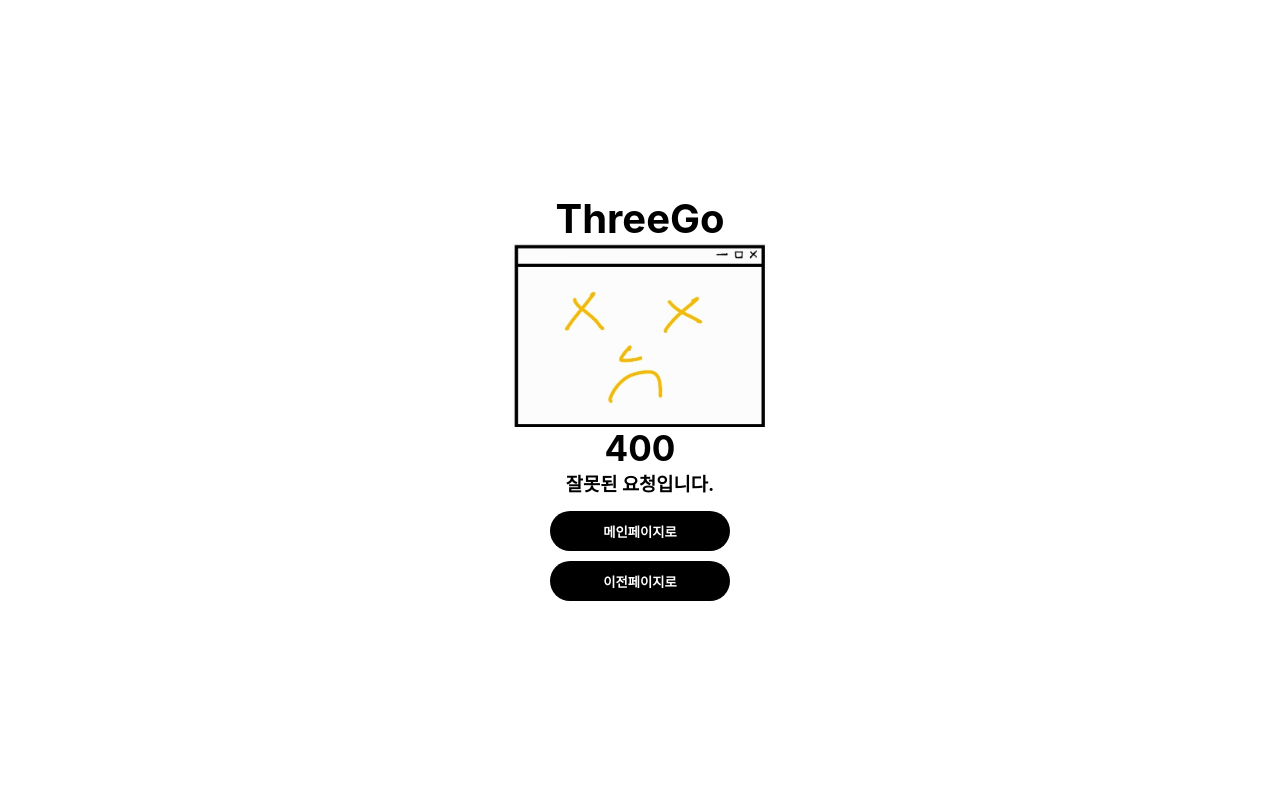
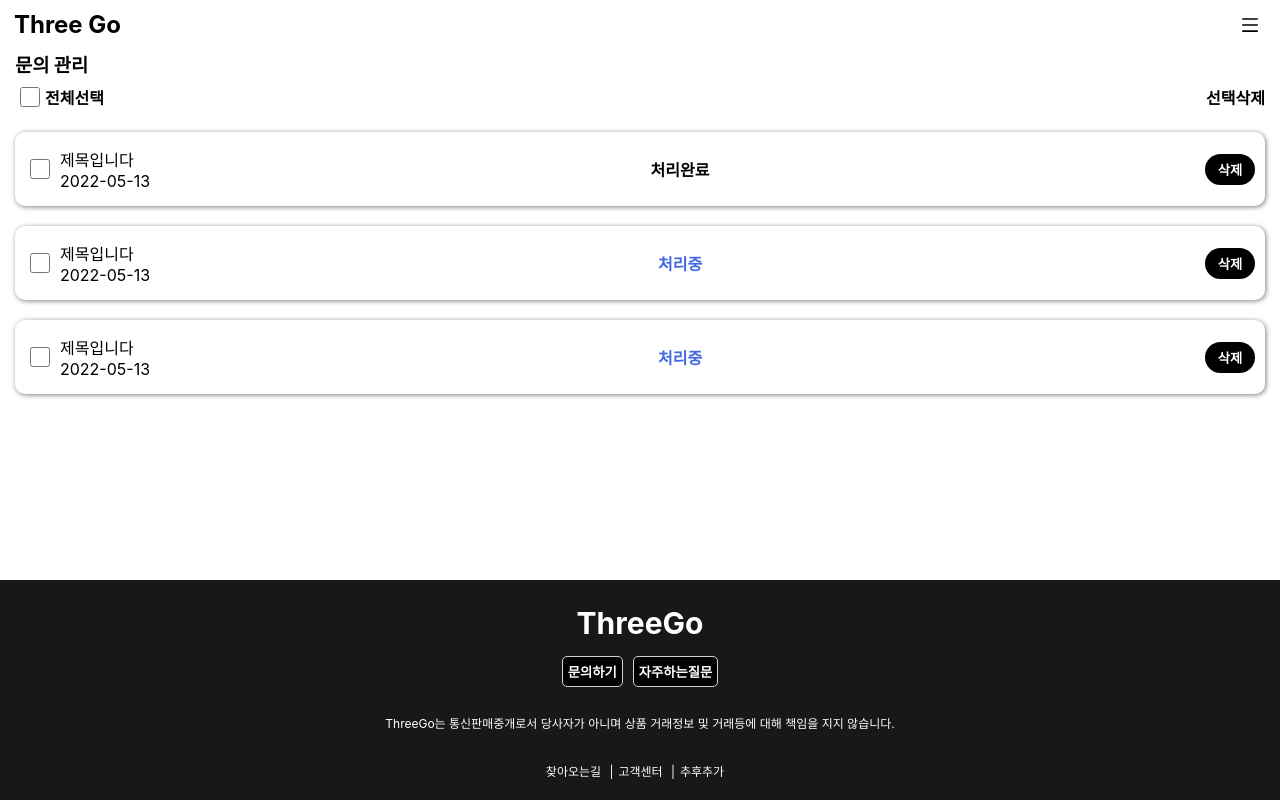
Before and after one commit to leeseongdooo/threego, a React (Create React App) app: page /InquireManagement in a window 1280 px wide. Built offline with nearby package versions, Linux system fonts and the light colour scheme.

Commit message:
Day0522(3)

```diff
--- a/src/App.js
+++ b/src/App.js
@@ -23,6 +23,7 @@ import MyPageMain from './Component/MyPageMain';
 import ReviewManagement from './Component/ReviewManagement';
 import ProfileEdit from "./Component/ProfileEdit";
 import TravelManagement from "./Component/TravelManagement";
+import InquireManagement from "./Component/InquireManagement";
 
 function App() {
 
@@ -117,6 +118,9 @@ function App() {
           <TravelManagement/>
         </Route>
 
+        <Route path="/InquireManagement">
+          <InquireManagement/>
+        </Route>
 
         <Route path="/Error/:error">
             <ErrorPage/>
--- /dev/null
+++ b/src/Component/InquireManagement.jsx
@@ -0,0 +1,130 @@
+import {React, useEffect, useState} from "react";
+import Header from "./Header";
+import Bottom from "./Bottom";
+import '../css/InquireManagement.scss'
+
+function InquireForm({Inquire, setInquire, RealInquire, CheckInquirelList, setCheckInquireList, setAllSelectBool}) {
+
+    function RemoveInquire() {
+        setInquire(RealInquire.filter((List)=>List.id !== Inquire.id))
+    }
+
+    function CheckInquire(e) {
+        setInquire(RealInquire.map((List)=>(List.id == Inquire.id  ? {...List, checkBool: e.target.checked} : List)))
+
+        if(Inquire.checkBool == false)
+        {
+            setCheckInquireList(CheckInquirelList + 1);
+        }
+        else if(Inquire.checkBool == true) {
+            setCheckInquireList(CheckInquirelList - 1);
+        }
+
+    }
+
+    useEffect(()=>{
+        console.log(RealInquire.length);
+        if(CheckInquirelList == RealInquire.length)
+        {
+            setAllSelectBool(true);
+        } else {
+            setAllSelectBool(false);
+        }
+    },[CheckInquirelList])
+
+    return (
+        <div className="InquireForm">
+            {/* 체크여부 */}
+            <div className="BoxOne">
+                <input type="checkbox" onChange={CheckInquire} name="InquireList" checked={Inquire.checkBool} />
+                <div className="TitleAndWriteDays">
+                    <p>{Inquire.Title}</p>
+                    <p>{Inquire.WriteDays}</p>
+                </div>
+            </div>
+
+            <div className="State">
+                {Inquire.Process == true ? <h4>처리완료</h4> : <h4 style={{color: 'royalblue'}}>처리중</h4>}
+            </div>
+
+            <button onClick={RemoveInquire}>삭제</button>
+        </div>
+    )
+}
+
+
+function InquireManagement() {
+
+    const [Inquire, setInquire] = useState([
+        {
+            id: 1,
+            Title: '제목입니다',
+            WriteDays: '2022-05-13',
+            Content: '얼씨구1',
+            Process: true,
+            checkBool: false
+        },
+        {
+            id: 2,
+            Title: '제목입니다',
+            WriteDays: '2022-05-13',
+            Content: '얼씨구2',
+            Process: false,
+            checkBool: false
+        },
+        {
+            id: 3,
+            Title: '제목입니다',
+            WriteDays: '2022-05-13',
+            Content: '얼씨구3',
+            Process: false,
+            checkBool: false
+        },
+    ])
+
+    const [AllSelectBool, setAllSelectBool] = useState(false);
+    const [CheckInquirelList, setCheckInquireList] = useState(0);
+
+    function SelectRemove() {
+        setInquire(Inquire.filter(List => List.checkBool == false))
+    }
+
+    function AllSelect(e) {
+        if(AllSelectBool == false)
+        {
+            setAllSelectBool(e.target.checked);
+            setInquire(Inquire.map((List)=>({...List, checkBool: e.target.checked})));
+        } else if(AllSelectBool == true ) {
+            setAllSelectBool(false);
+            setInquire(Inquire.map((List)=>({...List, checkBool: e.target.checked})));
+        }
+    }
+
+    useEffect(()=>{
+         console.log(AllSelectBool)
+    }, [AllSelectBool]);
+
+    return (
+        <div className="InquireManagementBigBox">
+            <Header fontColor="black"/>
+                <div className="InquireManageMentContentBox">
+                    <h3>문의 관리</h3>
+
+                    <div className="SelectAndDeleteBox">
+                        <div className="SelectBox">
+                            <input type="checkbox" name='InquireList' onChange={AllSelect} checked={AllSelectBool}/>
+                            <h4>전체선택</h4>
+                        </div>
+
+                        <h4 className="SelectDelete" onClick={SelectRemove}>선택삭제</h4>
+                    </div>
+
+                    {Inquire.length > 0 ? Inquire.map((List) => (<InquireForm key={List.id} setAllSelectBool={setAllSelectBool} RealInquire={Inquire} setInquire={setInquire} CheckInquirelList={CheckInquirelList} setCheckInquireList={setCheckInquireList} Inquire={List}/>)) : <h3 className='NoInquireList'>아무것도 없어요 ㅜㅜ</h3>}
+
+                </div>
+            <Bottom/>
+        </div>
+    )
+}
+
+export default InquireManagement;
--- a/src/Component/MyPageMain.jsx
+++ b/src/Component/MyPageMain.jsx
@@ -34,7 +34,7 @@ function MyPageMain() {
                             </div>
                         </Link>
 
-                        <Link to="/InquireList">
+                        <Link to="/InquireManagement">
                             <div>
                                 <h4>1</h4>
                                 <h4>문의 관리</h4>
@@ -74,7 +74,7 @@ function MyPageMain() {
                         </div>
                     </Link>
 
-                    <Link to="/CustomerQuestion">
+                    <Link to="/">
                         <div>
                             <span>로그아웃</span>
                             <FiChevronRight/>
--- a/src/Component/TravelManagement.jsx
+++ b/src/Component/TravelManagement.jsx
@@ -81,6 +81,7 @@ function TravelManagement() {
 
     const [AllSelectBool, setAllSelectBool] = useState(false);
     const [CheckTravelList, setCheckTravelList] = useState(0);
+
     function SelectRemove() {
         setTravelList(TravelList.filter((List)=>List.checkBool == false))
     }
@@ -112,13 +113,14 @@ function TravelManagement() {
                 <div className="SelectAndDeleteBox">
                     <div>
                         <input type="checkbox" name='TravelList' onChange={AllSelect} checked={AllSelectBool}/>
-                        <span>전체선택 총 {TravelList.length}개</span>
+                        <h4>전체선택 </h4>
                     </div>
 
-                    <span onClick={SelectRemove}>선택삭제</span>
+                    <h4 onClick={SelectRemove}>선택삭제</h4>
                 </div>
 
-                {TravelList.length > 0 ? TravelList.map((List)=><TravelListForm setCheckTravelList={setCheckTravelList} CheckTravelList={CheckTravelList} setAllSelectBool={setAllSelectBool} key={List.id} TravelList={TravelList} setTravelList={setTravelList} TravelInfo={List}/>) : <h3 className='NoTravelList'>아무것도 없어요 ㅜㅜ</h3>}
+                {TravelList.length > 0 ? TravelList.map((List)=><TravelListForm setCheckTravelList={setCheckTravelList} CheckTravelList={CheckTravelList} setAllSelectBool={setAllSelectBool} key={List.id} TravelList={TravelList} setTravelList={setTravelList} TravelInfo={List}/>) :
+                <h3 className='NoTravelList'>아무것도 없어요 ㅜㅜ</h3>}
             </div>
             <Bottom/>
         </div>
--- /dev/null
+++ b/src/css/InquireManagement.scss
@@ -0,0 +1,67 @@
+.InquireManagementBigBox {
+    min-height: 100vh;
+    display: flex;
+    flex-direction: column;
+    justify-content: space-between;
+
+    .InquireManageMentContentBox {
+        margin: 15px;
+        margin-top: 50px;
+
+        input[type="checkbox"] {
+            margin: 5px;
+            min-width: 20px;
+            min-height: 20px;
+            border-radius: 50%;
+            border: 1px solid #999;
+            cursor: pointer;
+          }
+
+
+        // 상단 총갯수와 선택삭제 부분
+        .SelectAndDeleteBox {
+            margin-top: 5px;
+            display: flex;
+            justify-content: space-between;
+            align-items: center;
+
+            .SelectBox {
+                display: flex;
+                align-items: center;
+            }
+        }
+
+        .InquireForm{
+            display: flex;
+            padding: 10px;
+            margin-top: 20px;
+            justify-content: space-between;
+            align-items: center;
+            border-radius: 10px;
+            box-shadow: 1px 1px 5px rgb(0 0 0 / 50%);
+
+            .BoxOne {
+                display: flex;
+                align-items: center;
+                // 제목과 작성날짜
+                .TitleAndWriteDays {
+                    margin: 5px;
+                }
+            }
+
+            button {
+                width: 50px;
+                padding: 6px;
+                font-weight: 700;
+                color: white;
+                background-color: black;
+                border: none;
+                border-radius: 30px;
+            }
+        }
+        .NoInquireList {
+            text-align: center;
+        }
+
+    }
+}
--- a/src/css/ReviewManagement.scss
+++ b/src/css/ReviewManagement.scss
@@ -121,6 +121,7 @@
                         display: flex;
                         transition: 0.7s;
                         img {
+                            min-width: auto;
                             max-width: 100%;
                             background-size: cover;
                         }
--- a/src/css/TravelManagement.scss
+++ b/src/css/TravelManagement.scss
@@ -77,6 +77,7 @@
                 align-items: center;
 
                 button {
+                    width: 50px;
                     padding: 6px;
                     font-weight: 700;
                     color: white;
```
